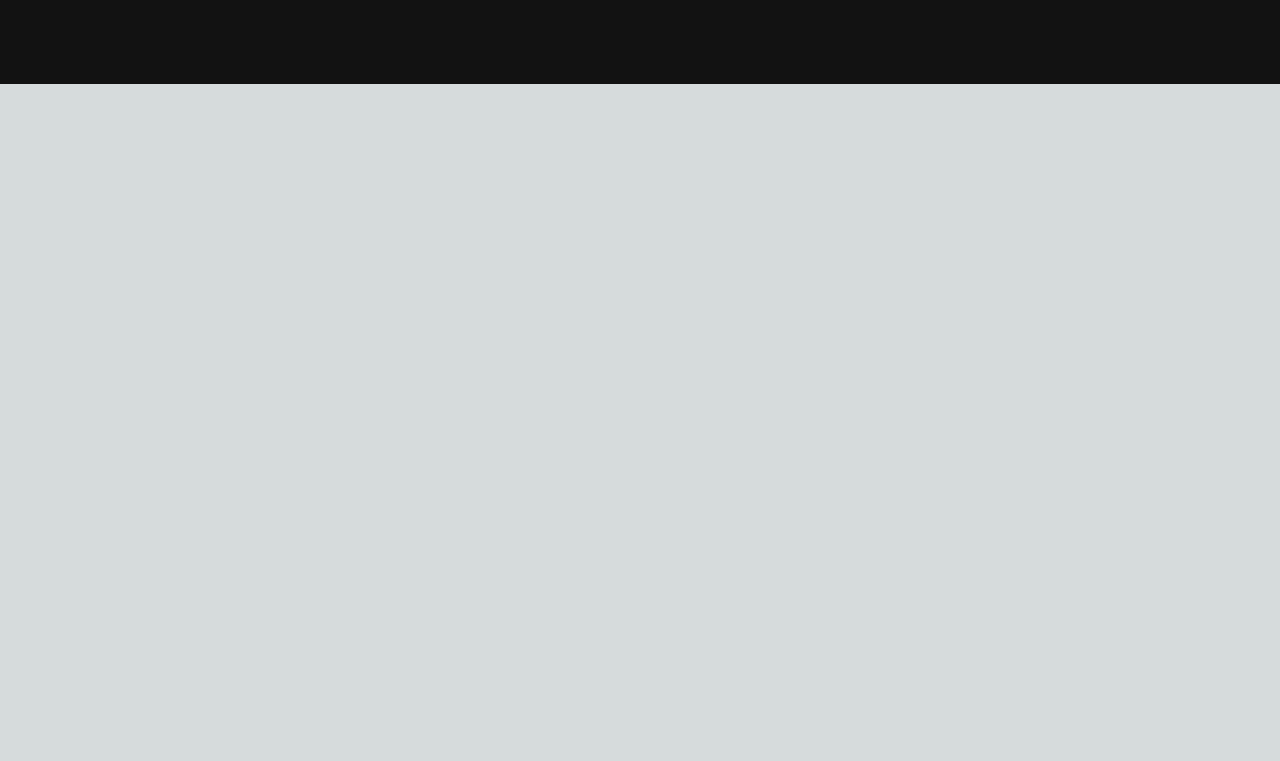
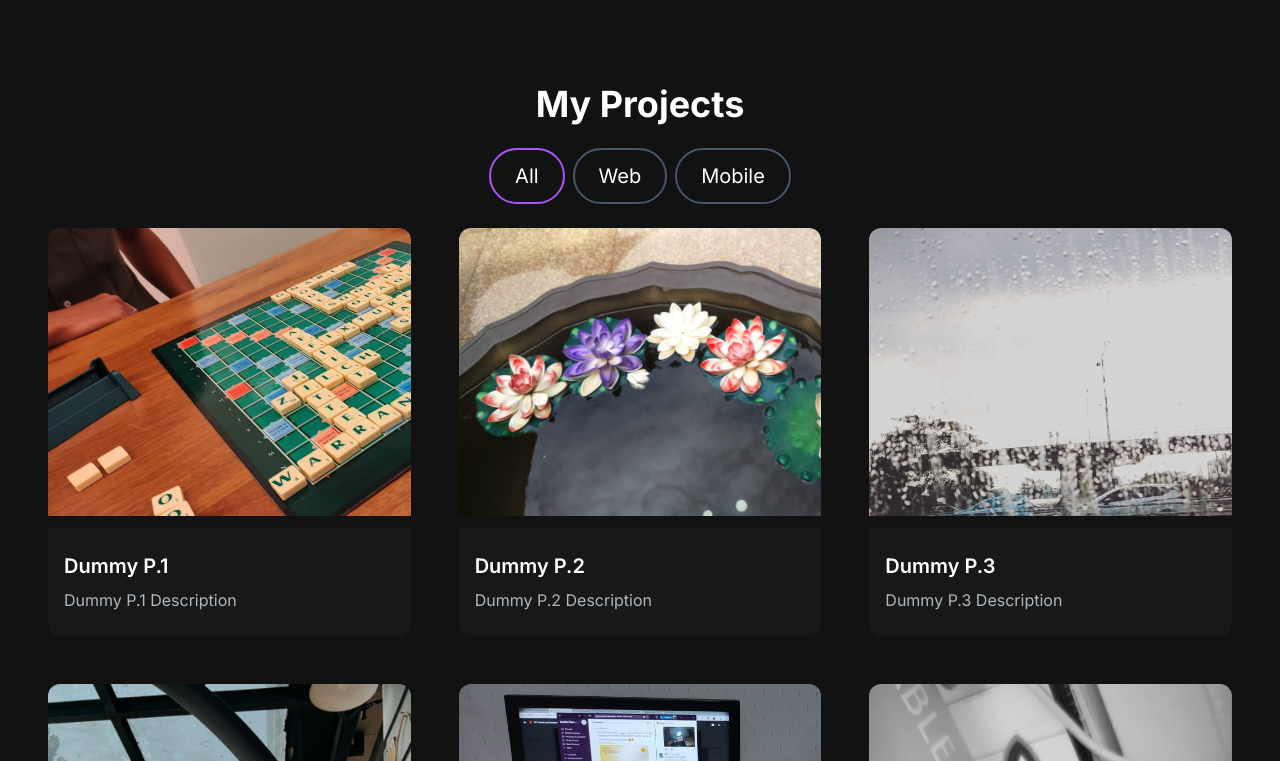
Before and after one commit to SherinOlivia/bioWeb, a Next.js app: page / in a window 1280 px wide. Shown: the part 1259-2020 px from the top of the page. Before the commit the page ends 1343 px from the top, so only its background shows below. Built offline with nearby package versions, Linux system fonts and the light colour scheme.

Commit message:
feat: added the project section to page

```diff
--- a/src/app/page.tsx
+++ b/src/app/page.tsx
@@ -2,6 +2,7 @@ import Image from "next/image";
 import HeroSection from "./components/HeroSection";
 import Navbar from "./components/Navbar";
 import AboutSection from "./components/AboutSection";
+import ProjectsSection from "./components/ProjectsSection";
 
 export default function Home() {
   return  (
@@ -11,6 +12,7 @@ export default function Home() {
         <HeroSection />
         <br></br>
         <AboutSection />
+        <ProjectsSection />
       </div>
     </main>
   )
```
